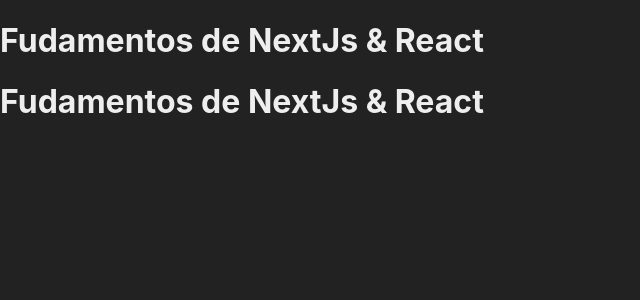
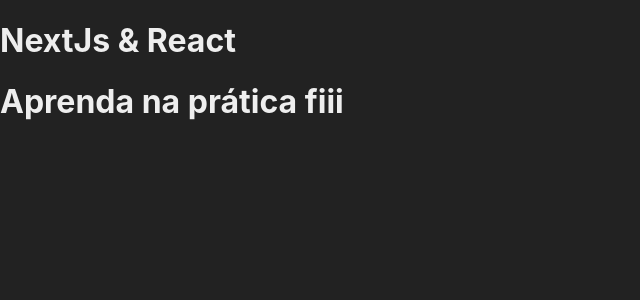
Before and after one commit to Felipe1501/felipe-nextjs, a Next.js app: page /example in a window 1280 px wide. Shown: the top 300 px of the page, without its empty margins (0-640 px from the left). Built offline with nearby package versions, Linux system fonts and the light colour scheme.

Commit message:
aula 93 fix: component properties

```diff
--- a/src/components/Header.jsx
+++ b/src/components/Header.jsx
@@ -1,7 +1,8 @@
-export default function Header(){
+export default function Header(props){
+
     return (
         <header>
-            <h1>Fudamentos de NextJs & React</h1>
+            <h1>{props.titulo}</h1>
         </header>
     )
 }
--- a/src/pages/example.jsx
+++ b/src/pages/example.jsx
@@ -3,8 +3,8 @@
 export default function Example(){
     return (
         <>
-        <Header/>
-        <Header/>
+        <Header titulo="NextJs & React"/>
+        <Header titulo="Aprenda na prática fiii"/>
         </>
 
     )
```
